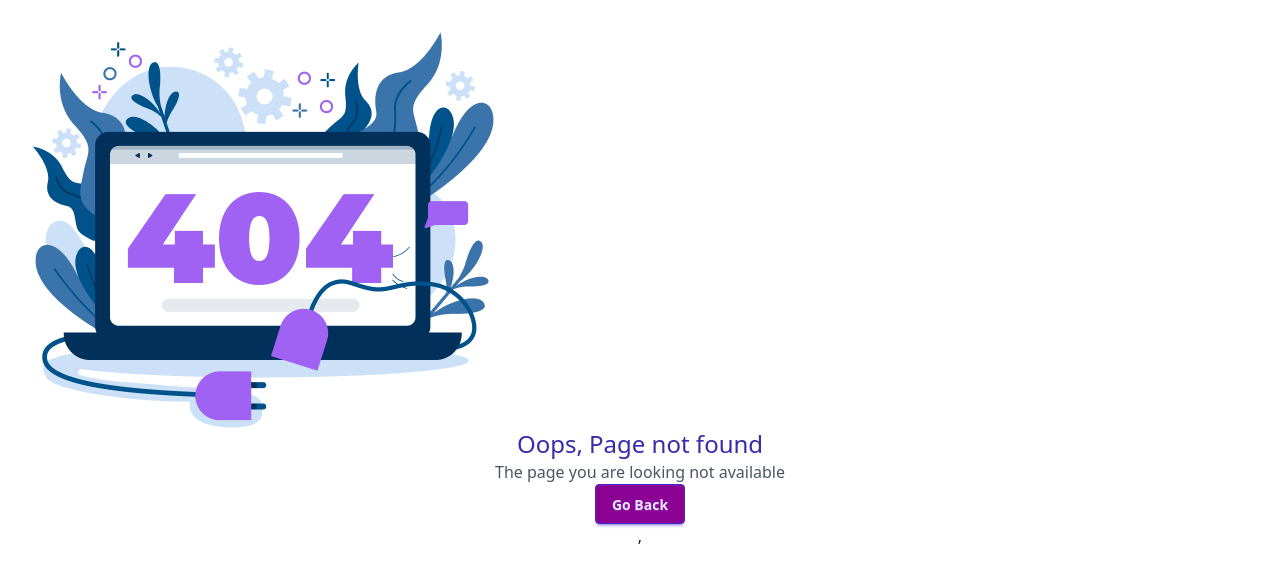
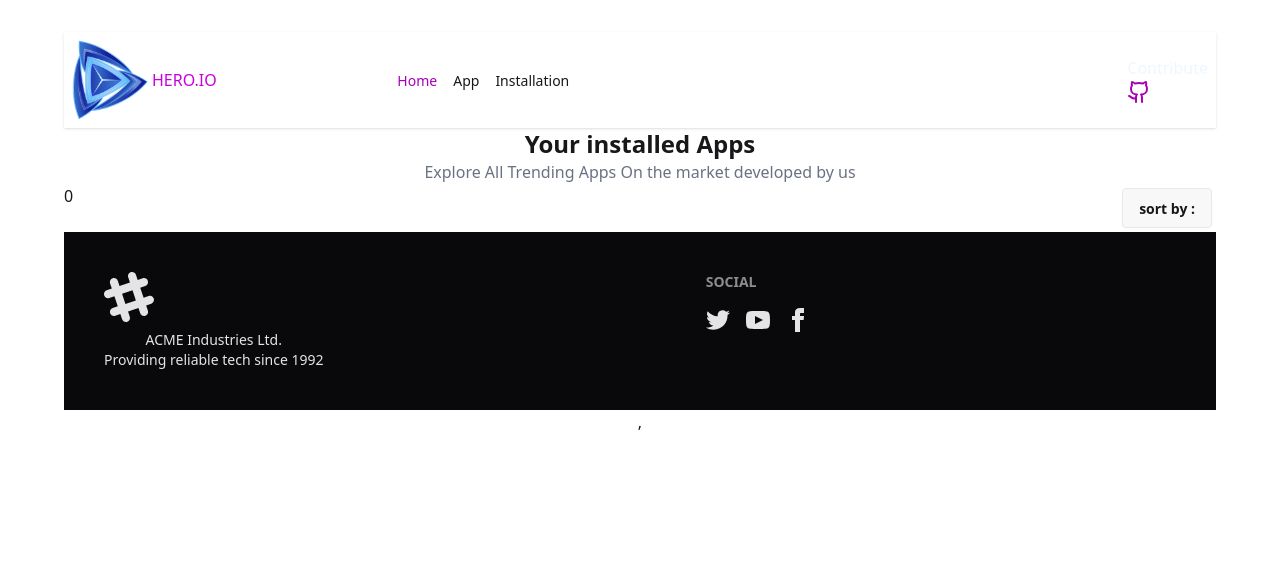
Before and after one commit to sahaantara-ops/assignment-8, a React (Vite) app: page /Readlist in a window 1280 px wide. Before the commit this address had no page. Shown: the top 582 px of the page. Built offline with nearby package versions, Linux system fonts and the light colour scheme.

Commit message:
add all changes

```diff
--- a/src/Routes/Routes.jsx
+++ b/src/Routes/Routes.jsx
@@ -5,9 +5,10 @@ import ErrorPage from '../pages/ErrorPage/ErrorPage';
 import Home from '../pages/Home/Home';
 
 
-import install from '../pages/Install/install';
+
 import AppDetails from '../components/AppDetails/AppDetails';
 import AllApps from '../pages/AllApps/AllApps';
+import Readlist from '../components/Readlist/Readlist';
 
 
 
@@ -25,10 +26,7 @@ export const router = createBrowserRouter([
         },
 
 
-    {
-        path:'/Install',
-        Component:install
-    },
+
     {
         path:'/AppDetails/:id',
 
@@ -39,6 +37,12 @@ export const router = createBrowserRouter([
       path:'/AllApps',
       Component:AllApps,
 
+    },
+    {
+      path:'Readlist',
+      loader:()=>fetch('/public/appData.json'),
+      Component:Readlist,
+
     }
 
 
--- a/src/components/Banner/Banner.jsx
+++ b/src/components/Banner/Banner.jsx
@@ -19,11 +19,12 @@ const Banner = () => {
             <div className='flex justify-center'>
                 <button className='flex  w-[180px] h-[60px]  border-2 border-gray-300 rounded-lg p-2 m-5'>
                     <img src={logo} className='w-8 h-8 m-2' alt='' />
-                    <h4 className='text-black font-bold w-[100px] h-[24px]'>Google Play</h4>
+                    <a href='https://play.google.com/store/games?device=windows&pli=1'
+                    className='text-black font-bold w-[100px] h-[24px]'>Google Play</a>
                 </button>
                 <button className='flex  w-[180px] h-[60px]  border-2 border-gray-300 rounded-lg p-2 m-5'>
                     <img src={logo2} className='w-8 h-8 m-2' alt='' />
-                    <h4 className='text-black  font-bold w-[100px] h-[24px]'>App Store</h4>
+                    <a href='https://www.apple.com/app-store/' className='text-black  font-bold w-[100px] h-[24px]'>App Store</a>
                 </button>
             </div>
             <div className='w-full h-full '>
--- a/src/components/Header/Navbar.jsx
+++ b/src/components/Header/Navbar.jsx
@@ -8,7 +8,7 @@ const Navbar = () => {
        <Link to='/'><li className='m-2  text-fuchsia-700'>Home</li></Link>
 
        <Link to='/AllApps'><li className='m-2'>App</li></Link>
-       <Link to='/Install'><li className='m-2'>Installation</li></Link>
+       <Link to='Readlist'><li className='m-2'>Installation</li></Link>
 
     </>
     return (
--- /dev/null
+++ b/src/components/Readlist/Readlist.jsx
@@ -0,0 +1,59 @@
+import React, { useEffect, useState } from 'react';
+import { useLoaderData } from 'react-router';
+import { getStoredApp } from '../Utilities/AddtoDB';
+import App from '../../pages/App/App';
+
+const Readlist = () => {
+    const[Readlist,setReadList]=useState([])
+     const [sort, setSort] = useState("");
+    const data = useLoaderData();
+    console.log(data)
+
+    useEffect(() => {
+        const storedAppdata = getStoredApp();
+        const ConvertedstoredAppdata=storedAppdata.map(id=>parseInt(id))
+        const myReadList=data.filter(app=>ConvertedstoredAppdata.includes(app.appId))
+        setReadList(myReadList)
+    },[])
+
+   const handleSort = (type) => {
+     setSort(type)
+         if (type === "downloads") {
+            const sortedByDownloads = [...Readlist].sort((a, b) => a.appDownloads - b.appDownloads);
+            setReadList(sortedByDownloads)
+            console.log(sortedByDownloads)
+        }
+        if (type === "ratings") {
+            const sortedByrating = [...Readlist].sort((a, b) => a.appRatingAvg - b.appRatingAvg);
+            setReadList(sortedByrating)
+        }
+
+
+   }
+
+
+    return (
+        <div>
+            <h2 className='text-2xl font-black '>Your installed Apps</h2>
+            <p className='text-gray-500 '>Explore All Trending Apps On the market developed by us</p>
+             <div className='flex justify-between'>
+            <h2>{Readlist.length}</h2>
+            <details className="dropdown">
+             <summary className="btn m-1">sort by : {sort?sort:""}</summary>
+             <ul className="menu dropdown-content bg-base-100 rounded-box z-1 w-52 p-2 shadow-sm">
+              <li><a onClick={()=>handleSort("downloads")}>Downloads</a></li>
+              <li><a a onClick={()=>handleSort("ratings")}>Ratings</a></li>
+             </ul>
+              </details>
+            </div>
+            <div className='grid grid-cols-1 md:grid-cols-2 lg:grid-cols-3 gap-5 '>
+            {
+                Readlist.map(a => <App key={a.appId} singleApp={a}></App>)
+             }
+             </div>
+
+        </div>
+    );
+};
+
+export default Readlist;
--- a/src/components/Utilities/AddtoDB.js
+++ b/src/components/Utilities/AddtoDB.js
@@ -23,4 +23,4 @@ const addToStoreDB = (id) => {
      }
 
 }
-export {addToStoreDB};
+export {addToStoreDB,getStoredApp};
--- a/src/pages/Install/install.jsx
+++ /dev/null
@@ -1,11 +0,0 @@
-import React from 'react';
-
-const install = () => {
-    return (
-        <div>
-            <h3>Hello install</h3>
-        </div>
-    );
-};
-
-export default install;
```
Also changed, not shown: src/components/Apps/Apps.jsx (+1 -9 lines).
